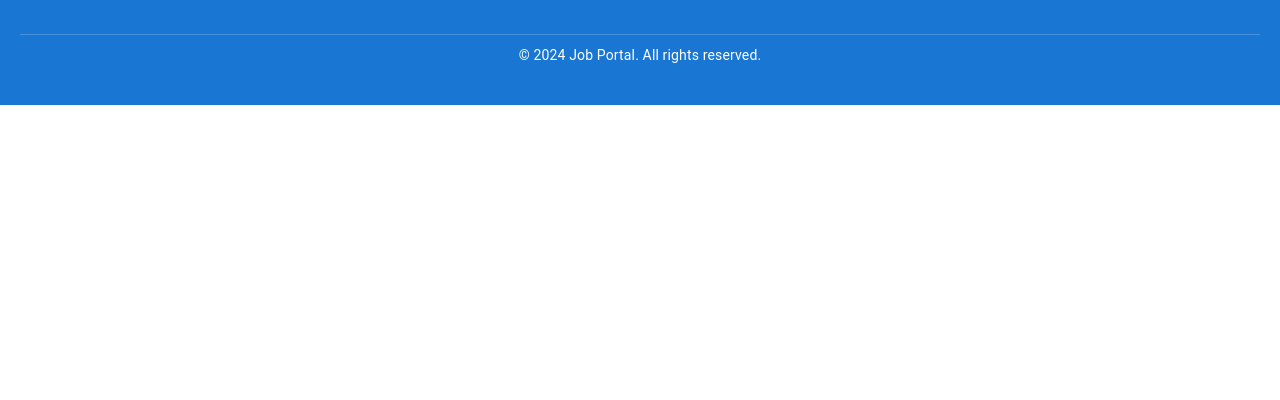
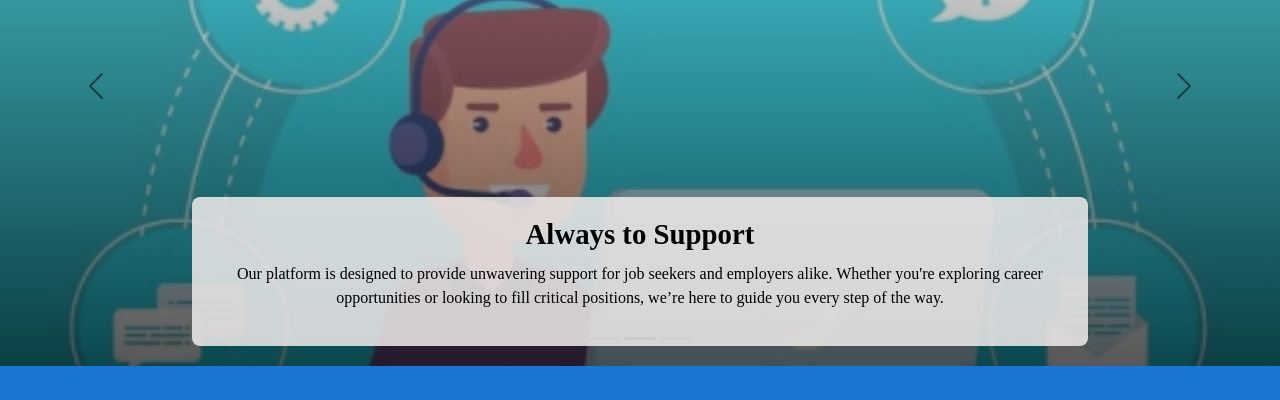
Before and after one commit to rakasiarunkumarreddy/jobportal, a React (Create React App) app: page /job-seeker/ui in a window 1280 px wide. Shown: the part 767-1167 px from the top of the page. Before the commit the page ends 872 px from the top, so only its background shows below. Built offline with nearby package versions, Linux system fonts and the light colour scheme; no server answers; the database is empty.

Commit message:
carousals added

```diff
--- a/src/HiringManager/dashborad/carouselStyles.css
+++ b/src/HiringManager/dashborad/carouselStyles.css
@@ -1,6 +1,6 @@
 .carousel-container {
     position: relative;
-    max-width: 100%;
+    width: 100%;
     overflow: hidden;
   }
 
--- a/src/jobseekerUI/JSApp.js
+++ b/src/jobseekerUI/JSApp.js
@@ -1,18 +1,11 @@
 // src/App.js (JSApp.js)
-import React, { useState } from "react";
 import Header from "./header/Header";
 import Body from "./body/body";
 import "./JSApp.css";
 import FooterComp from "../HiringManager/dashborad/footer"
+import DarkVariantExample from "../HiringManager/dashborad/carousal"
 
 const JSApp = () => {
-  const [searchTerm, setSearchTerm] = useState(""); // State to hold search term
-
-  // Function to update the search term
-  const handleSearch = (term) => {
-    setSearchTerm(term);
-  };
-
   return (
     <div
       className="app-container"
@@ -20,9 +13,9 @@ const JSApp = () => {
         background: "linear-gradient(90deg, rgb(2, 73, 108), rgb(9, 33, 69));",
       }}
     >
-      <Header onSearch={handleSearch} />{" "}
-      {/* Pass handleSearch function to Header */}
-      <Body searchTerm={searchTerm} /> {/* Pass searchTerm down to Body */}
+      <Header />
+      <Body  />
+      <DarkVariantExample/>
       <FooterComp/>
     </div>
   );
```
